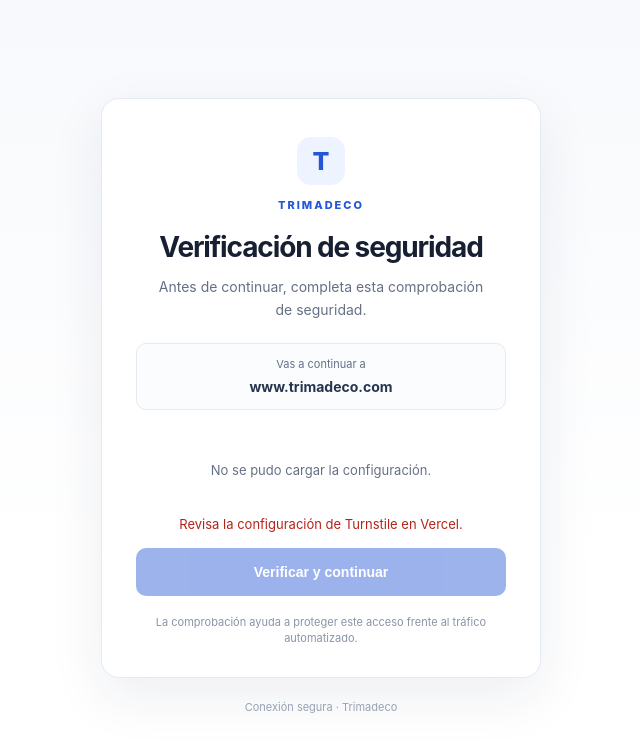
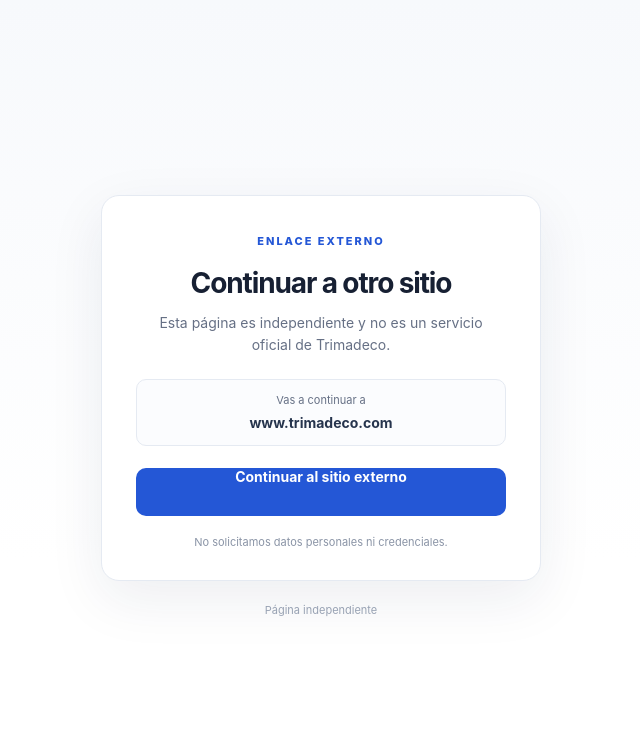
Before and after one commit to aaapn777/trimadeco-verification., a website: page index.html in a window 1280 px wide. Shown: the whole page, without its empty margins (319-959 px from the left). Drawn offline with Linux system fonts and the light colour scheme; no server answers.

Commit message:
Make external link page transparent and remove verification gate

```diff
--- a/index.html
+++ b/index.html
@@ -4,36 +4,25 @@
   <meta charset="utf-8">
   <meta name="viewport" content="width=device-width, initial-scale=1">
   <meta name="theme-color" content="#ffffff">
-  <meta name="description" content="Verificación de seguridad antes de continuar a Trimadeco.">
-  <title>Verificación de seguridad | Trimadeco</title>
+  <meta name="description" content="Página independiente con enlace al sitio externo.">
+  <title>Acceso a sitio externo</title>
   <link rel="stylesheet" href="/styles.css">
-  <script src="/app.js" defer></script>
 </head>
 <body>
   <main class="page">
     <section class="verification-card" aria-labelledby="heading">
-      <div class="brand-mark" aria-hidden="true">T</div>
-      <p class="eyebrow">TRIMADECO</p>
-      <h1 id="heading">Verificación de seguridad</h1>
-      <p class="intro">Antes de continuar, completa esta comprobación de seguridad.</p>
-
+      <p class="eyebrow">ENLACE EXTERNO</p>
+      <h1 id="heading">Continuar a otro sitio</h1>
+      <p class="intro">Esta página es independiente y no es un servicio oficial de Trimadeco.</p>
       <div class="destination">
         <span class="destination-label">Vas a continuar a</span>
         <strong>www.trimadeco.com</strong>
       </div>
 
-      <div id="challenge" class="challenge">
-        <p id="loading">Cargando verificación segura…</p>
-        <div id="turnstile-container"></div>
-      </div>
-
-      <p id="status" class="status" role="status" aria-live="polite"></p>
-      <button id="continue-button" class="continue-button" type="button" disabled>
-        Verificar y continuar
-      </button>
-      <p class="fine-print">La comprobación ayuda a proteger este acceso frente al tráfico automatizado.</p>
+      <a class="continue-button" style="display:block;text-align:center;text-decoration:none" href="https://www.trimadeco.com/">Continuar al sitio externo</a>
+      <p class="fine-print">No solicitamos datos personales ni credenciales.</p>
     </section>
-    <footer>Conexión segura · Trimadeco</footer>
+    <footer>Página independiente</footer>
   </main>
 </body>
 </html>
```
